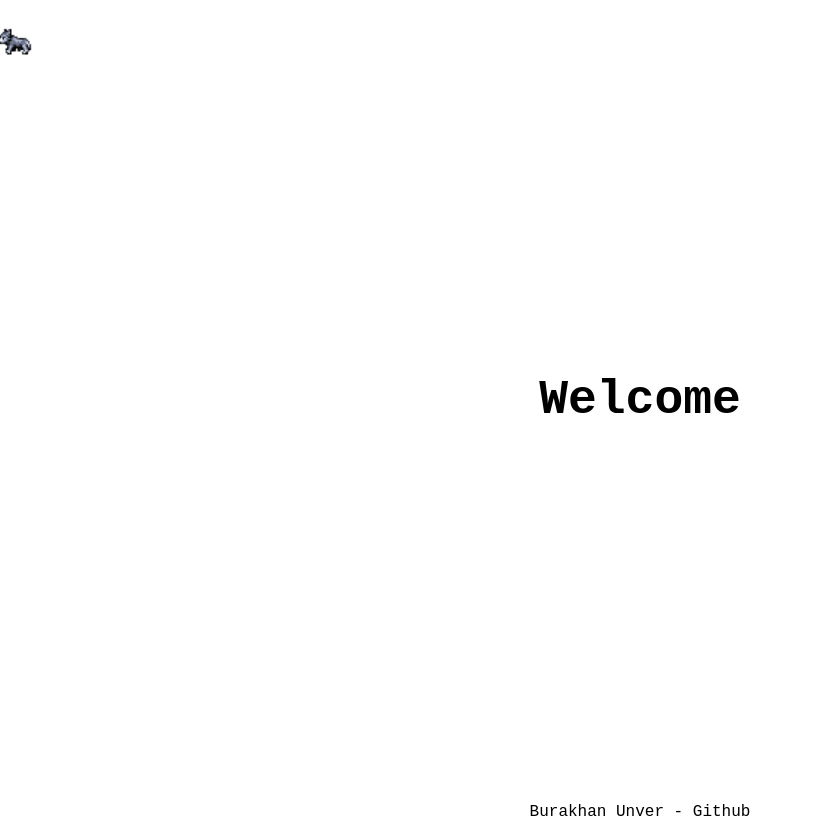
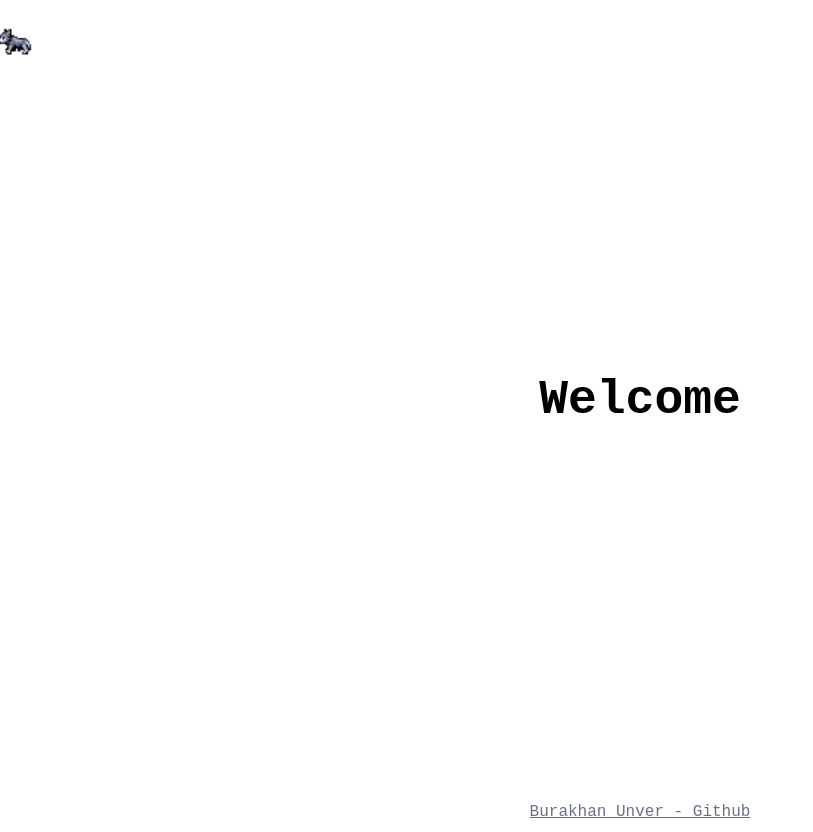
Before and after one commit to brkunver/brkunver.github.io, an Astro site: page / in a window 1280 px wide. Shown: the whole page, without its empty margins (0-813 px from the left). Built offline with nearby package versions, Linux system fonts and the light colour scheme; Astro itself is replaced by a stand-in of ours.

Commit message:
create footer

```diff
--- a/src/components/footer.astro
+++ b/src/components/footer.astro
@@ -2,5 +2,5 @@
 ---
 
 <footer class="flex justify-center text-center mb-2">
-  <a href="https://github.com/brkunver">Burakhan Unver - Github</a>
+  <a target="_blank" rel="noopener noreferrer" href="https://github.com/brkunver" class="text-gray-500 underline hover:text-gray-700">Burakhan Unver - Github</a>
 </footer>
```
